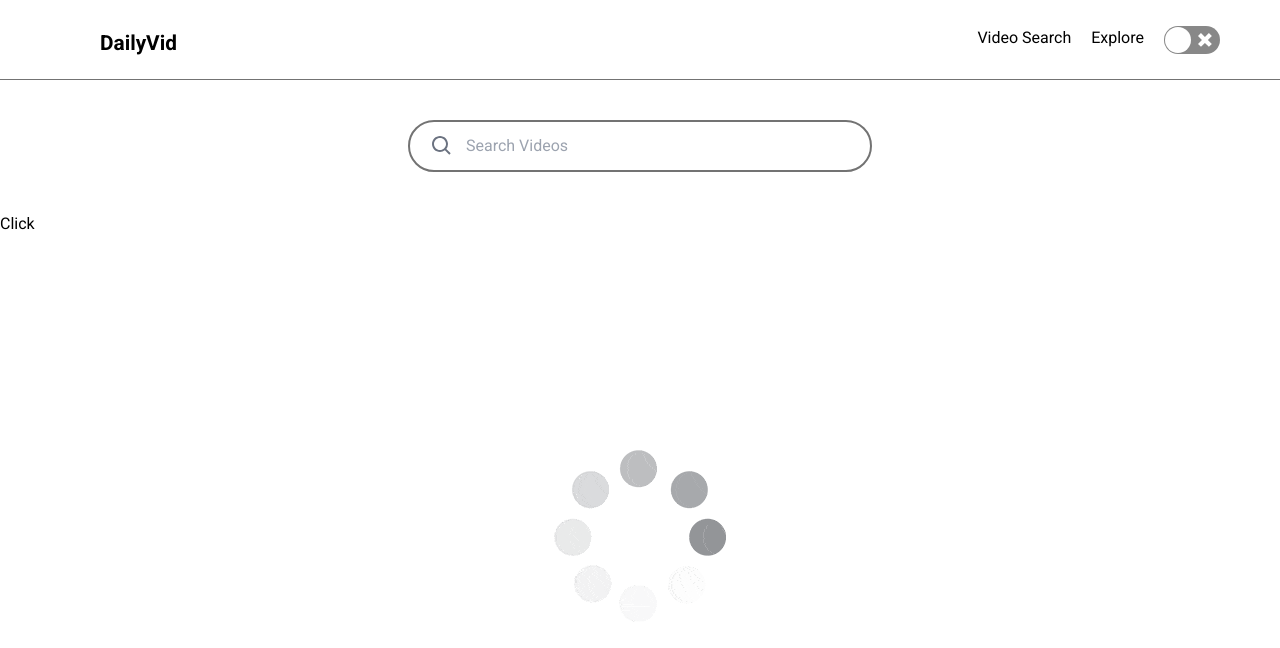
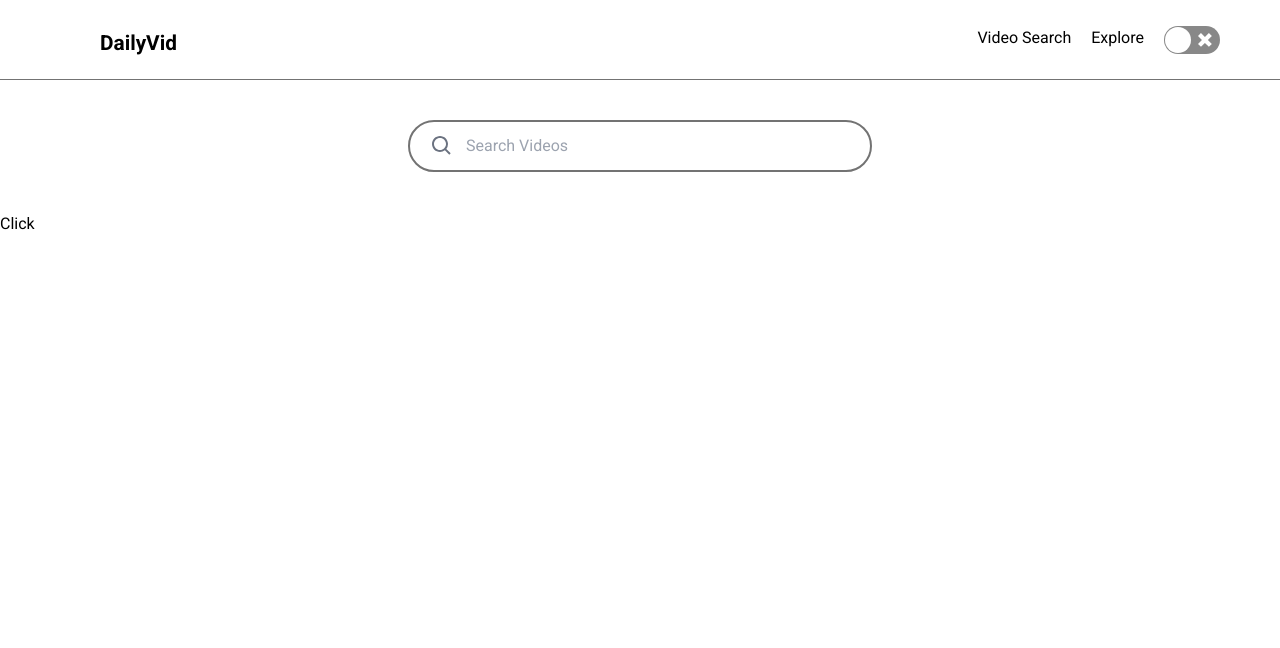
Before and after one commit to BrandonCarp/tweeter, a React (Create React App) app in the folder Client/: page /showcase in a window 1280 px wide. Shown: the top 648 px of the page. Built offline with nearby package versions, Linux system fonts and the light colour scheme; a web font is replaced by a local one.

Commit message:
rate limmited

```diff
--- a/Client/src/Components/Tweet Showcase/ChannelSearchBar.jsx
+++ b/Client/src/Components/Tweet Showcase/ChannelSearchBar.jsx
@@ -16,7 +16,6 @@ export function ChannelSearchBar({ fetchChannels }) {
 
   const handleChange = (event) => {
     setQuery(event.target.value);
-    console.log();
   };
 
   return (
--- a/Client/src/Components/Tweet Showcase/TweetShowcase.jsx
+++ b/Client/src/Components/Tweet Showcase/TweetShowcase.jsx
@@ -14,7 +14,7 @@ export const TweetShowcase = () => {
       `http://localhost:8000/data/channels/?q=${query}`
     );
 
-    setChannelData(res.data);
+    setChannelData(res.data.items);
   };
 
   const fetchPlayList = async (query) => {
@@ -31,8 +31,8 @@ export const TweetShowcase = () => {
       </div>
       {/* Favorite Users selection there */}
       {/* <FavoriteUsers /> */}
-      <button onClick={(e) => console.log(channelData.items[0].snippet.channelTitle)}>Click</button>
-      {channelData.length > 1 ? <ChannelList channelData={channelData.items} /> : <img className=" mx-auto " src={loading} /> }
+      <button onClick={(e) => console.log(channelData)}>Click</button>
+    <ChannelList channelData={channelData} />
     </div>
   );
 };
```
